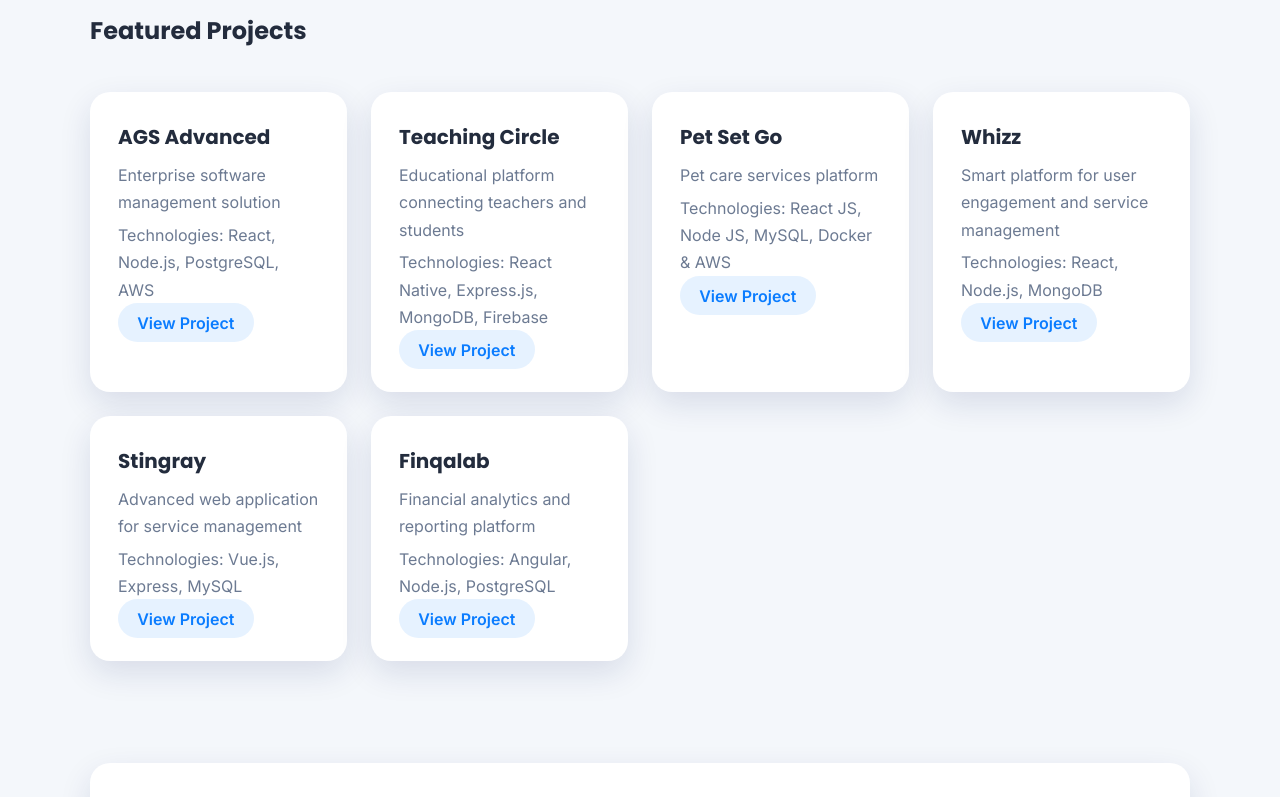
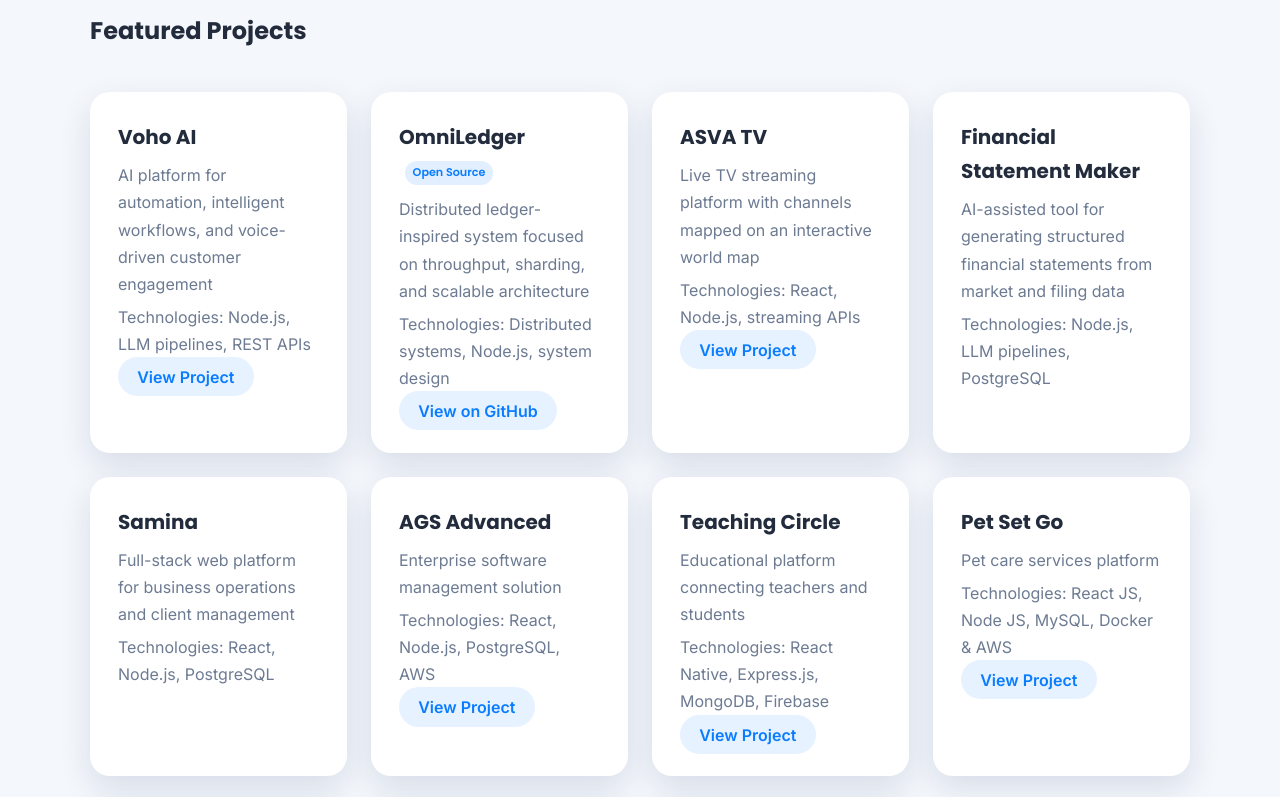
Before and after one commit to wahid-dev1/wahid-dev1, a website: page index.html in a window 1280 px wide. Shown: the part 2820-3617 px from the top of the page. Drawn offline with nearby package versions, Linux system fonts and the light colour scheme; no server answers.

Commit message:
Add new project entries to the portfolio and remove outdated projects. Enhance project badge styling in CSS.

```diff
--- a/index.html
+++ b/index.html
@@ -173,6 +173,44 @@
                 <div class="projects-grid">
                     <div class="project-card">
                         <div class="project-info">
+                            <h3>Voho AI</h3>
+                            <p>AI platform for automation, intelligent workflows, and voice-driven customer engagement</p>
+                            <p>Technologies: Node.js, LLM pipelines, REST APIs</p>
+                            <a href="https://www.voho.ai/" target="_blank" rel="noopener" class="project-link">View Project</a>
+                        </div>
+                    </div>
+                    <div class="project-card">
+                        <div class="project-info">
+                            <h3>OmniLedger <span class="project-badge">Open Source</span></h3>
+                            <p>Distributed ledger-inspired system focused on throughput, sharding, and scalable architecture</p>
+                            <p>Technologies: Distributed systems, Node.js, system design</p>
+                            <a href="https://github.com/wahid-dev1/OmniLedger" target="_blank" rel="noopener" class="project-link">View on GitHub</a>
+                        </div>
+                    </div>
+                    <div class="project-card">
+                        <div class="project-info">
+                            <h3>ASVA TV</h3>
+                            <p>Live TV streaming platform with channels mapped on an interactive world map</p>
+                            <p>Technologies: React, Node.js, streaming APIs</p>
+                            <a href="https://asva.tv/" target="_blank" rel="noopener" class="project-link">View Project</a>
+                        </div>
+                    </div>
+                    <div class="project-card">
+                        <div class="project-info">
+                            <h3>Financial Statement Maker</h3>
+                            <p>AI-assisted tool for generating structured financial statements from market and filing data</p>
+                            <p>Technologies: Node.js, LLM pipelines, PostgreSQL</p>
+                        </div>
+                    </div>
+                    <div class="project-card">
+                        <div class="project-info">
+                            <h3>Samina</h3>
+                            <p>Full-stack web platform for business operations and client management</p>
+                            <p>Technologies: React, Node.js, PostgreSQL</p>
+                        </div>
+                    </div>
+                    <div class="project-card">
+                        <div class="project-info">
                             <h3>AGS Advanced</h3>
                             <p>Enterprise software management solution</p>
                             <p>Technologies: React, Node.js, PostgreSQL, AWS</p>
@@ -197,18 +235,10 @@
                     </div>
                     <div class="project-card">
                         <div class="project-info">
-                            <h3>Whizz</h3>
-                            <p>Smart platform for user engagement and service management</p>
-                            <p>Technologies: React, Node.js, MongoDB</p>
-                            <a href="https://whizz.pk/" target="_blank" rel="noopener" class="project-link">View Project</a>
                         </div>
                     </div>
                     <div class="project-card">
                         <div class="project-info">
-                            <h3>Stingray</h3>
-                            <p>Advanced web application for service management</p>
-                            <p>Technologies: Vue.js, Express, MySQL</p>
-                            <a href="https://stingray-app-nlyma.ondigitalocean.app/" target="_blank" rel="noopener" class="project-link">View Project</a>
                         </div>
                     </div>
                     <div class="project-card">
--- a/styles.css
+++ b/styles.css
@@ -408,6 +408,18 @@
     margin-bottom: 0.5rem;
 }
 
+.project-badge {
+    display: inline-block;
+    margin-left: 0.35rem;
+    padding: 0.15rem 0.5rem;
+    border-radius: 999px;
+    font-size: 0.7rem;
+    font-weight: 600;
+    vertical-align: middle;
+    background: rgba(10, 124, 255, 0.12);
+    color: var(--primary);
+}
+
 .project-info p {
     color: var(--muted);
     margin-bottom: 0.35rem;
```
